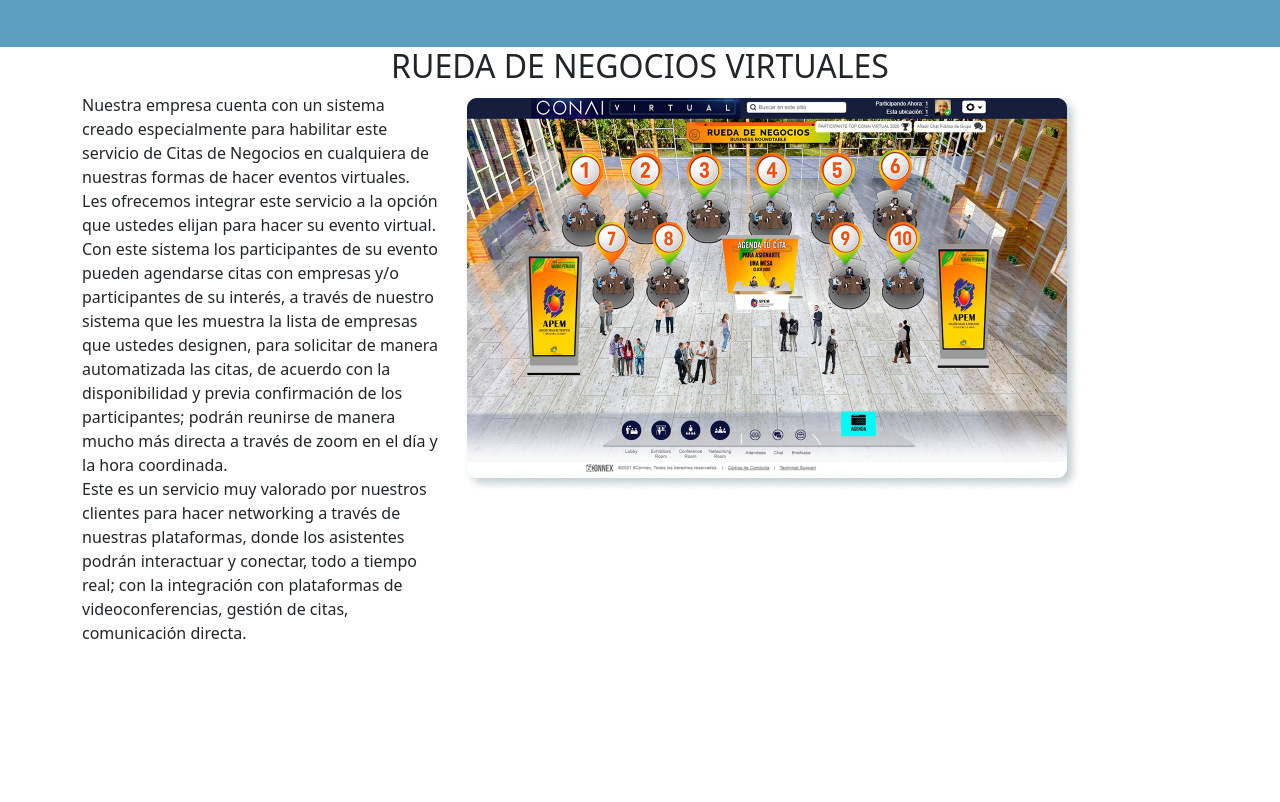
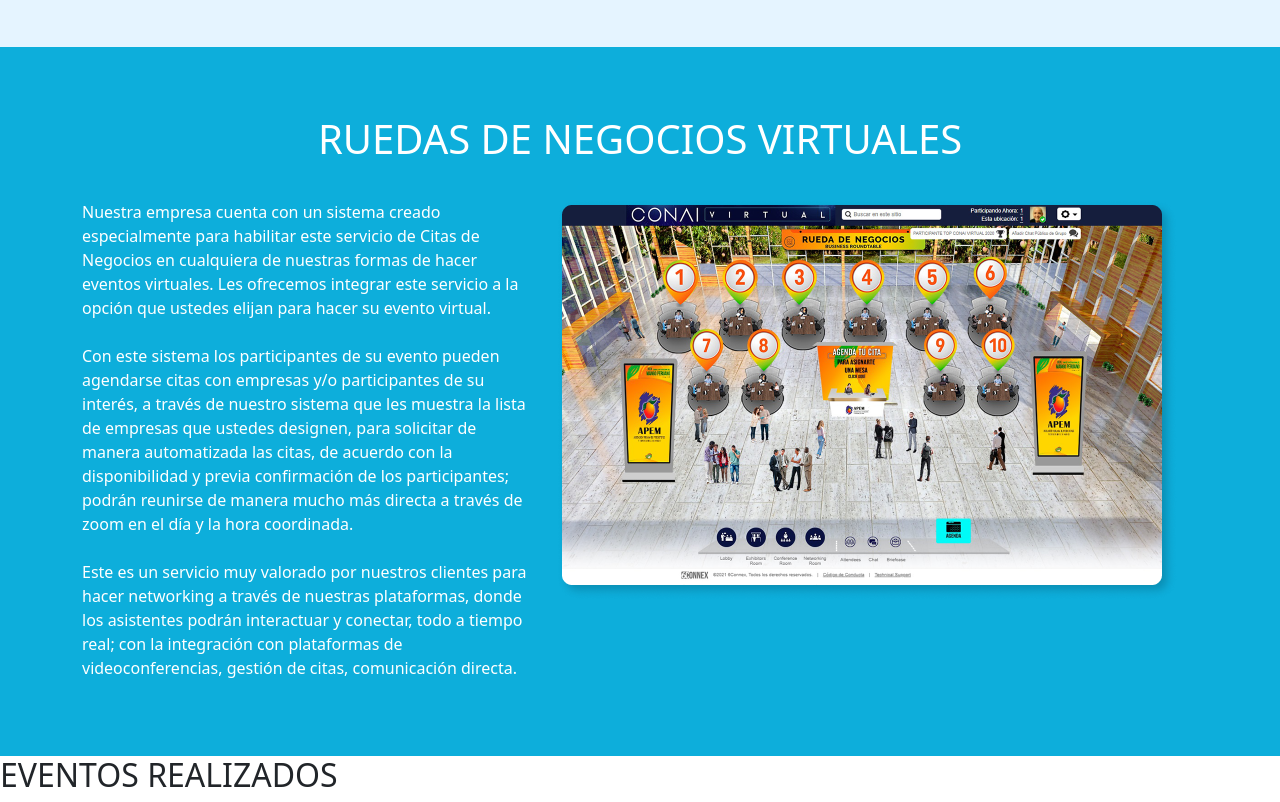
Before and after one commit to JoseReyes94/Sigma-PROYECTO, a plain HTML site: page index.html in a window 1280 px wide. Shown: the part 1023-1825 px from the top of the page. Before the commit the page ends 1684 px from the top, so only its background shows below. Drawn offline with nearby package versions, Linux system fonts and the light colour scheme.

Commit message:
cambio 5

```diff
--- a/estilos.css
+++ b/estilos.css
@@ -5,32 +5,32 @@
 }
 
 #streaming h2 {
-    margin-top: 60px;
+    margin-top: 80px;
     color: #005780;
-    font-family: 'Trebuchet MS', 'Lucida Sans Unicode', 'Lucida Grande', 'Lucida Sans', Arial, sans-serif
+    font-family: 'Trebuchet MS', 'Lucida Sans Unicode', 'Lucida Grande', 'Lucida Sans', Arial, sans-serif;
+    font-size: 43px;
 }
-
 
 #streaming p {
     margin-top: 20px;
     color: #70706E;
 }
 
-#streaming img {
-}
 #chromakey{
-    background-color: #5C9FC0;
+    background-color:#e5f4ff ;
     padding-top: 50px;
     padding-bottom: 50px;
+}
 
-}
 #chromakey h2{
     color: #005780;
     margin-top: 20px;
     Weight: 400px;
-    size: 40px;
+    font-size: 40px;
+    font-family: 'Trebuchet MS', 'Lucida Sans Unicode', 'Lucida Grande', 'Lucida Sans', Arial, sans-serif;
     line-height: 70px;
 }
+
 #chromakey p{
     margin-right: 100px;
     color: #70706E;
@@ -39,6 +39,24 @@
     size: 14px;
     line-height: 24px;
 }
-h2{
-    text-align: center;
+
+#rnv {
+    background-color: #0DAEDB;
+    padding-top: 60px;
+    padding-bottom: 60px;
 }
+
+#rnv h2{
+    text-align:center;
+    color:white;
+    margin-top: 20px;
+    margin-bottom: 49px;
+    font-style: normal;
+    font-size: 40px;
+    font-weight: 400;
+    line-height: 24px;
+    color: #FFFFFF;
+}
+#rnv p{
+    color:white
+}
--- a/index.html
+++ b/index.html
@@ -18,7 +18,14 @@
                 </div>
                 <div class="col-xl-5">
                     <h2>STREAMING</h2>
-                    <p>Contamos con un equipo de profesionales especializado en la producción de <b> conferencias, talleres, seminarios, eventos corporativos,</b> entre otros. Que atenderán tu evento desde la planificación, estructura, guiones, ensayos, etc. Con equipos y tecnología de punta que garantizarán una buena transmisión con efectos y maquetaciones que personalizarán tu evento para brindar a los participantes una experiencia única. </p>
+                    <p>
+                       Contamos con un equipo de profesionales especializado en la producción de <b>
+                       conferencias, talleres, seminarios, eventos corporativos,</b> entre otros.
+                       Que atenderán tu evento desde la planificación, estructura, guiones, ensayos, etc.
+                       Con equipos y tecnología de punta que garantizarán una buena transmisión con efectos
+                       y maquetaciones que personalizarán tu evento para brindar a los participantes una
+                       experiencia única.
+                    </p>
                 </div>
             </div>
         </div>
@@ -51,29 +58,47 @@
             </div>
         </div>
     </section>
-    <section>
-        <div class="container-fluid" id="RNV">
+    <section class="container-fluid" id="rnv">
         <div class="container">
             <div class="row">
                 <div>
-                        <h2 class="título">RUEDA DE NEGOCIOS VIRTUALES</h2>
+                    <h2 class="título">RUEDAS DE NEGOCIOS VIRTUALES</h2>
                 </div>
-                    <div class="col-xl-4">
+                <div class="col-xl-5">
                         <p>
-                            Nuestra empresa cuenta con un sistema creado especialmente para habilitar este servicio de Citas de Negocios en cualquiera de nuestras formas de hacer eventos virtuales.
-                            Les ofrecemos integrar este servicio a la opción que ustedes elijan para hacer su evento virtual. <br> Con este sistema los participantes de su evento pueden agendarse
-                            citas con empresas y/o participantes de su interés, a través de nuestro sistema que les muestra la lista de empresas que ustedes designen, para solicitar de manera automatizada
-                            las citas, de acuerdo con la disponibilidad y previa confirmación de los participantes; podrán reunirse de manera mucho más directa a través de zoom en el día y la hora coordinada. <br>
-                            Este es un servicio muy valorado por nuestros clientes para hacer networking a través de nuestras plataformas, donde los asistentes podrán interactuar y conectar, todo a tiempo real;
+                        Nuestra empresa cuenta con un sistema creado especialmente para habilitar este servicio
+                        de Citas de Negocios en cualquiera de nuestras formas de hacer eventos virtuales.
+                        Les ofrecemos integrar este servicio a la opción que ustedes elijan para hacer su evento
+                        virtual.
+                        <br>
+                        <br>
+                        Con este sistema los participantes de su evento pueden agendarse citas con empresas y/o participantes
+                        de su interés, a través de nuestro sistema que les muestra la lista de empresas que ustedes designen, para solicitar de manera automatizada
+                        las citas, de acuerdo con la disponibilidad y previa confirmación de los participantes; podrán
+                        reunirse de manera mucho más directa a través de zoom en el día y la hora coordinada.
+                        <br>
+                        <br>
+                        Este es un servicio muy valorado por nuestros clientes para hacer networking a través
+                        de nuestras plataformas, donde los asistentes podrán interactuar y conectar, todo a tiempo real;
                         con la integración con plataformas de videoconferencias, gestión de citas, comunicación directa.
                         </p>
                 </div>
-                    <div class="col-xl-8">
+                <div class="col-xl-7">
                     <img src="imagenes-trabajo-final/ruedas.png" alt="">
                 </div>
             </div>
         </div>
+    </section>
+    <section>
+                    <div>
+                        <h2 class="título">EVENTOS REALIZADOS</h2>
                     </div>
+
+
+
+
+
+
     </section>
 </body>
 </html>
```
Lines whose indentation alone changed are shown as unchanged.
